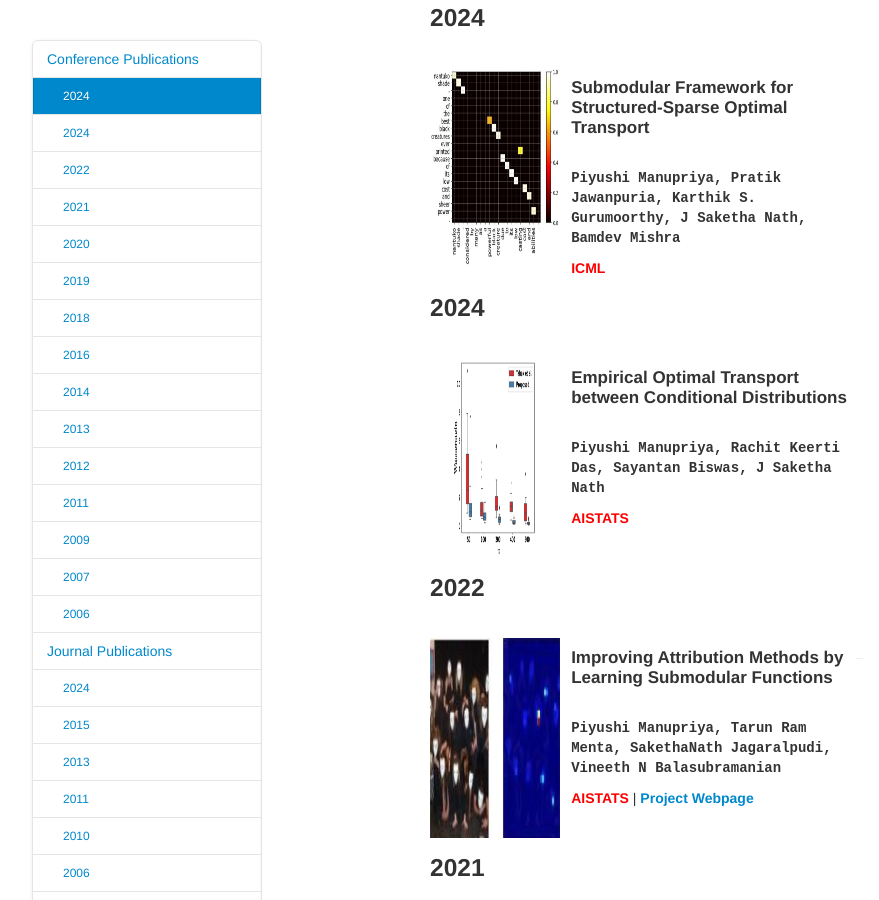
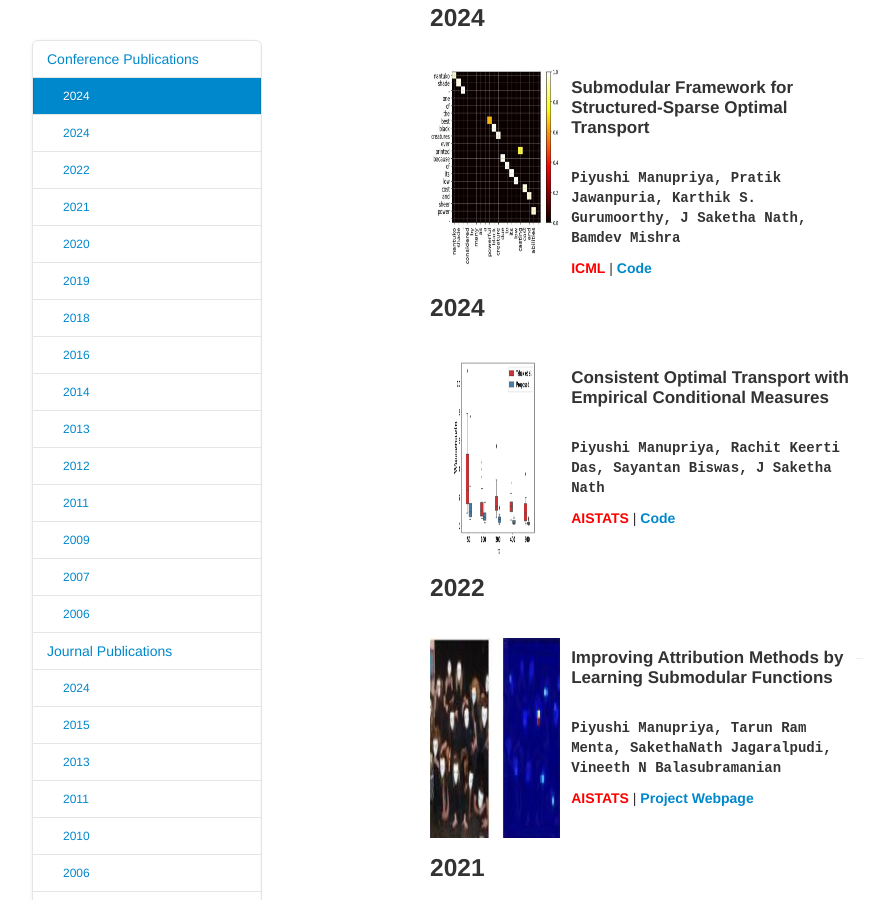
Before and after one commit to atmlr-lab/atmlr-lab.github.io, a Jekyll site: the page built from highlights.md, in a window 1280 px wide and 900 px high, scrolled down 977 px. Shown: the whole window, without its empty margins (108-987 px from the left). Built offline with Jekyll 4.4.1, drawn with Linux system fonts in a browser that asks for light colours.

```diff
--- a/highlights.md
+++ b/highlights.md
@@ -83,7 +83,8 @@ layout: default
                <h4 style="font-size: 17px;">Submodular Framework for Structured-Sparse Optimal Transport</h4>
                <br/>
                <p style="font-family:monospace;"><b>Piyushi Manupriya, Pratik Jawanpuria, Karthik S. Gurumoorthy, J Saketha Nath, Bamdev Mishra</b></p>
-               <a href="https://arxiv.org/pdf/2406.04914f"><b><mark style="background-color: white; color:red;">ICML</mark></b></a>
+               <a href="https://arxiv.org/pdf/2406.04914f"><b><mark style="background-color: white; color:red;">ICML</mark></b></a> |
+               <a href="https://github.com/piyushi-0/Sparse-UOT"><b>Code</b></a>
             </div>
          </div>
       </section>
@@ -95,10 +96,11 @@ layout: default
                <img class="publications-thumb" src="thumbs/cot.jpg" alt="AISTATS24" style="width:200px;height:200px;">
             </div>
             <div class="span8">
-               <h4 style="font-size: 17px;">Empirical Optimal Transport between Conditional Distributions</h4>
+               <h4 style="font-size: 17px;">Consistent Optimal Transport with Empirical Conditional Measures</h4>
                <br/>
                <p style="font-family:monospace;"><b>Piyushi Manupriya, Rachit Keerti Das, Sayantan Biswas, J Saketha Nath</b></p>
-               <a href="https://arxiv.org/pdf/2305.15901.pdf"><b><mark style="background-color: white; color:red;">AISTATS</mark></b></a>
+               <a href="https://arxiv.org/pdf/2305.15901.pdf"><b><mark style="background-color: white; color:red;">AISTATS</mark></b></a> |
+               <a href="https://github.com/atmlr-lab/COT"><b>Code</b></a>
             </div>
          </div>
       </section>
```
Also changed, not shown: index.md (+11 -9 lines).
